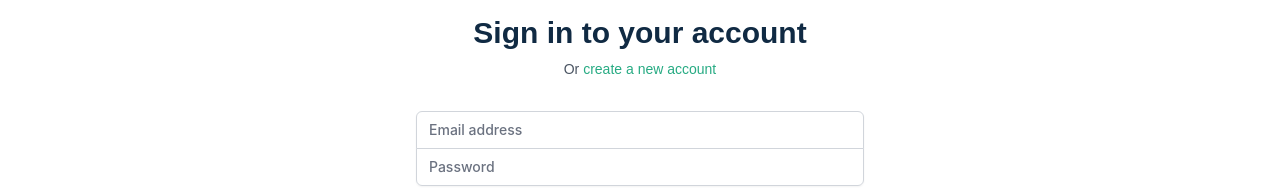
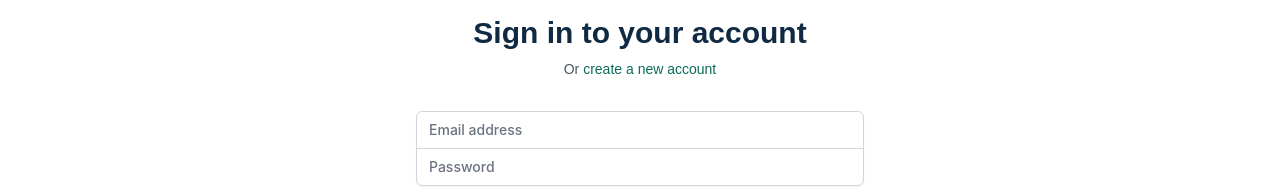
Before and after one commit to danutsss/mevn-domains-registry, a Vue app in the folder client/: page /login in a window 1280 px wide. Shown: the part 133-321 px from the top of the page. Built offline with nearby package versions, Linux system fonts and the light colour scheme; a web font is replaced by a local one.

Commit message:
website improvements III
improved website's login page performance, accessibility, best practices and SEO (based on Chrome developer Lighthouse tools) for production

```diff
--- a/client/src/views/LoginView.vue
+++ b/client/src/views/LoginView.vue
@@ -62,7 +62,7 @@ const loginUser = async () => {
           Or
           <a href="/register">
             <span
-              class="font-medium text-secondary-500 hover:text-secondary-400"
+              class="font-medium text-secondary-800 hover:text-secondary-400"
               >create a new account</span
             >
           </a>
```
